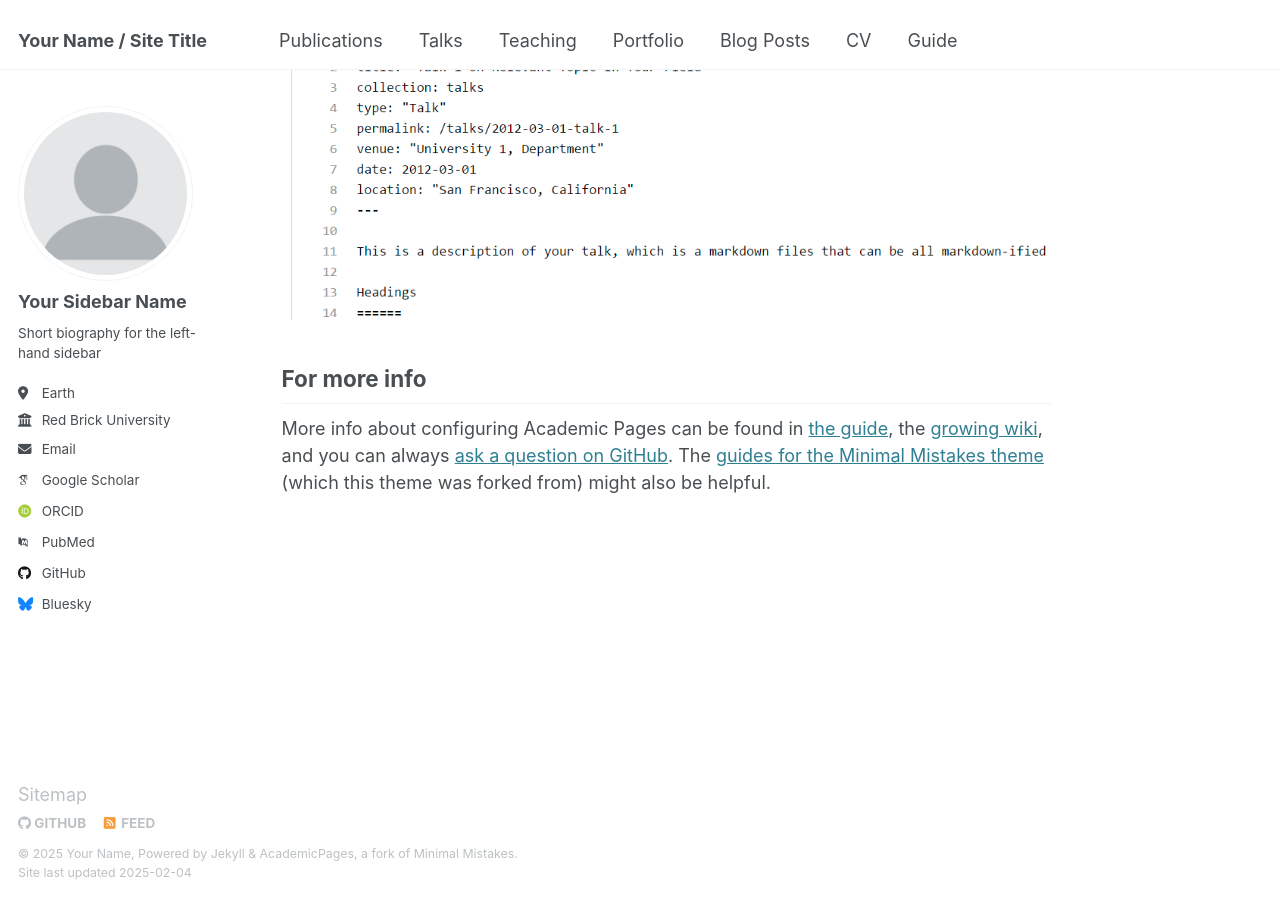
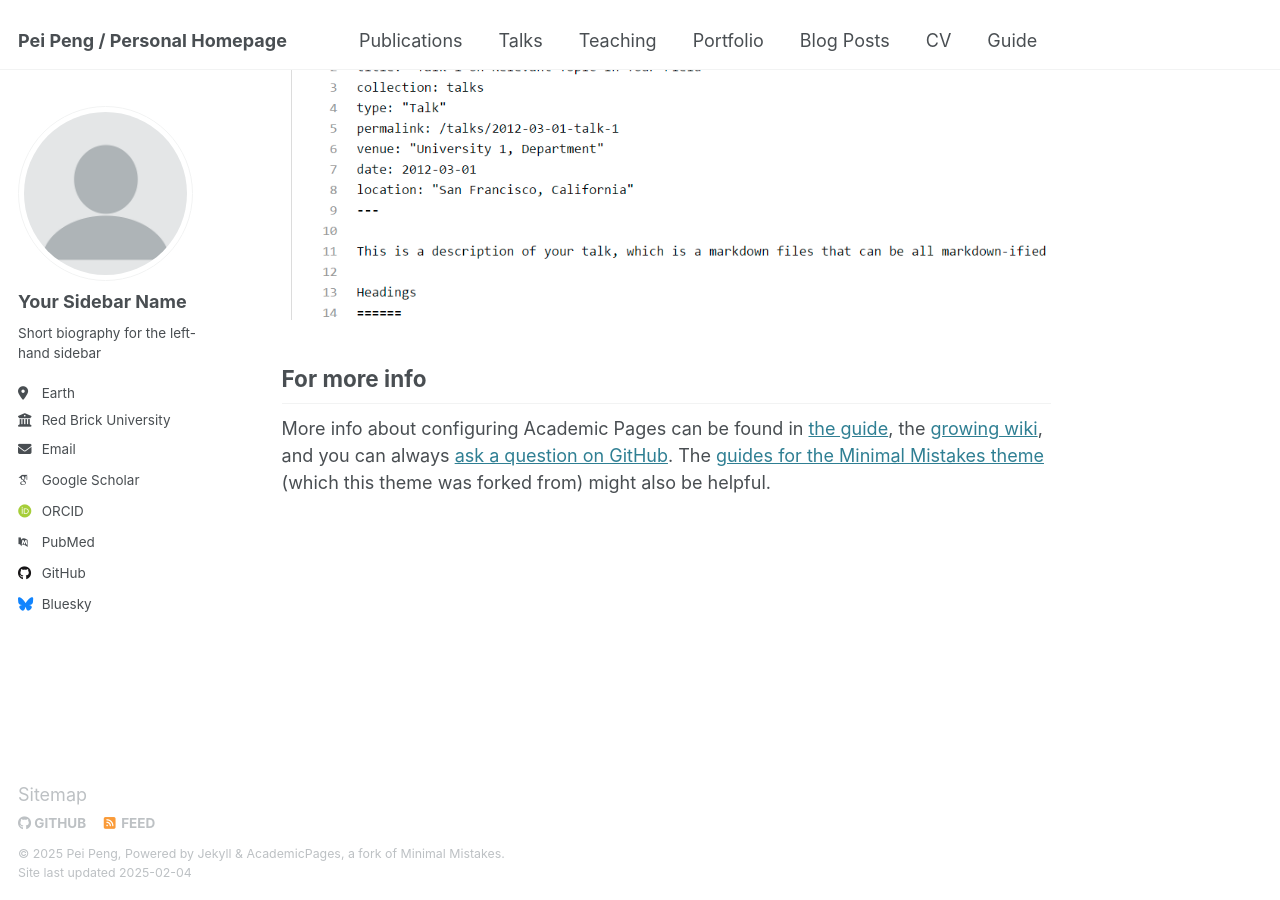
Before and after one commit to Qihuan1988/Qihuan1988.github.io, a Jekyll site: the page built from _pages/about.md, in a window 1280 px wide and 900 px high, scrolled down 2642 px. Built offline with Jekyll 4.4.1, drawn with Linux system fonts in a browser that asks for light colours; some web fonts are replaced.

Commit message:
Update _config.yml

```diff
--- a/_config.yml
+++ b/_config.yml
@@ -9,13 +9,13 @@
 # Basic Site Settings
 locale                   : "China"
 site_theme               : "default"
-title                    : "Your Name / Site Title"
+title                    : "Pei Peng / Personal Homepage"
 title_separator          : "-"
-name                     : &name "Your Name"
+name                     : &name "Pei Peng"
 description              : &description "personal description"
-url                      : https://academicpages.github.io # the base hostname & protocol for your site e.g. "https://[your GitHub username].github.io"
+url                      : https://Qihuan1988.github.io # the base hostname & protocol for your site e.g. "https://[your GitHub username].github.io"
 baseurl                  : "" # the subpath of your site, e.g. "/blog"
-repository               : "academicpages/academicpages.github.io"
+repository               : "Qihuan1988/Qihuan1988.github.io"
 
 # Site Author - The following control what appear as part of the author content on the side bar.
 #               If a field is blank the icon and link will not appear, otherwise it will be shown.
```
